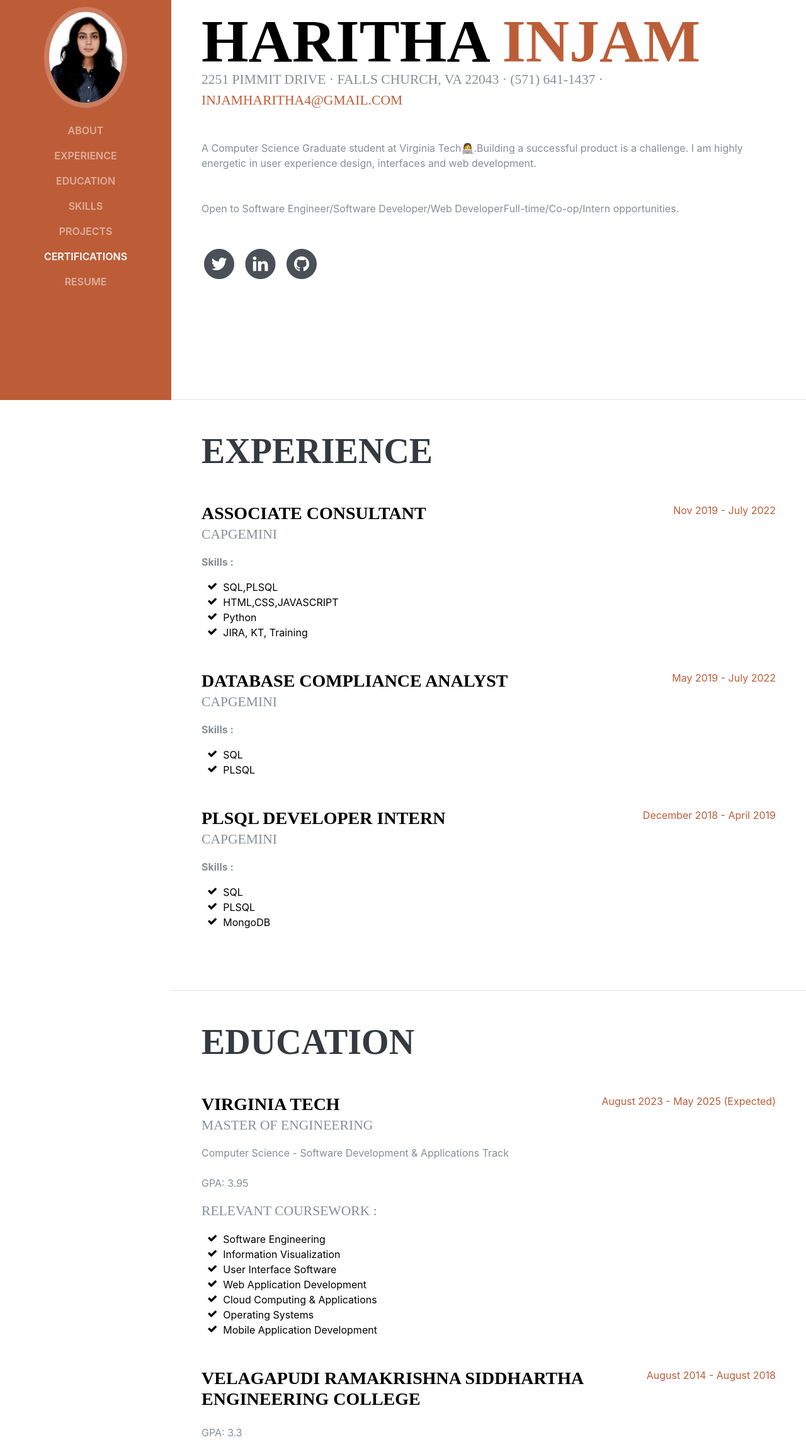
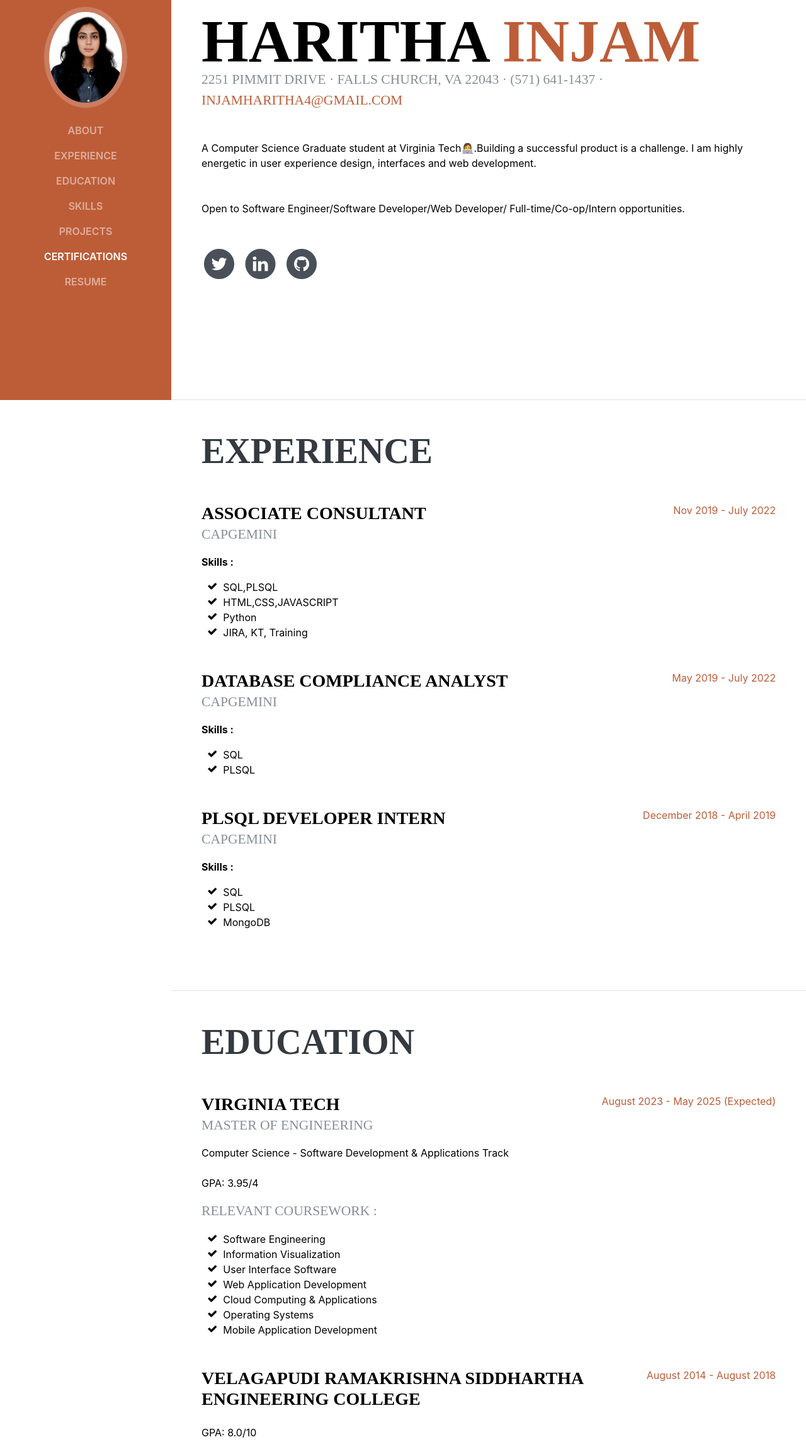
Before and after one commit to human999-hub/Portfolio, a plain HTML site: page index.html in a window 1280 px wide. Shown: the part 165-2454 px from the top of the page at 63% size. Drawn offline with nearby package versions, Linux system fonts and the light colour scheme; a web font is replaced by a local one.

Commit message:
Add files via upload

```diff
--- a/index.html
+++ b/index.html
@@ -95,9 +95,7 @@
             >
           </li>
           <li class="nav-item">
-            <a
-              class="nav-link js-scroll-trigger"
-              href="Latest_Haritha_Injam_Resume (1)_removed (3).pdf"
+            <a class="nav-link js-scroll-trigger" href="HI_Resume.pdf"
               >Resume</a
             >
           </li>
@@ -116,14 +114,14 @@
             2251 Pimmit Drive · Falls Church, VA 22043 · (571) 641-1437 ·
             <a href="mailto:name@email.com">injamharitha4@gmail.com</a>
           </div>
-          <p class="mb-5">
+          <p class="mb-5" style="color: black">
             A Computer Science Graduate student at Virginia Tech👩‍💻.Building a
             successful product is a challenge. I am highly energetic in user
             experience design, interfaces and web development.
           </p>
-          <p class="mb-5">
-            Open to Software Engineer/Software Developer/Web
-            DeveloperFull-time/Co-op/Intern opportunities.
+          <p class="mb-5" style="color: black">
+            Open to Software Engineer/Software Developer/Web Developer/
+            Full-time/Co-op/Intern opportunities.
           </p>
           <ul class="list-inline list-social-icons mb-0">
             <!-- <li class="list-inline-item">
@@ -173,7 +171,7 @@
             <div class="resume-content mr-auto">
               <h3 class="mb-0">Associate Consultant</h3>
               <div class="subheading mb-3">Capgemini</div>
-              <p><strong>Skills :</strong><br /></p>
+              <p style="color: black"><strong>Skills :</strong><br /></p>
               <ul class="fa-ul mb-0">
                 <li>
                   <i class="fa-li fa fa-check"></i>
@@ -202,7 +200,7 @@
             <div class="resume-content mr-auto">
               <h3 class="mb-0">Database Compliance Analyst</h3>
               <div class="subheading mb-3">Capgemini</div>
-              <p><strong>Skills :</strong><br /></p>
+              <p style="color: black"><strong>Skills :</strong><br /></p>
               <ul class="fa-ul mb-0">
                 <li>
                   <i class="fa-li fa fa-check"></i>
@@ -223,7 +221,7 @@
             <div class="resume-content mr-auto">
               <h3 class="mb-0">PLSQL Developer Intern</h3>
               <div class="subheading mb-3">Capgemini</div>
-              <p><strong>Skills :</strong><br /></p>
+              <p style="color: black"><strong>Skills :</strong><br /></p>
               <ul class="fa-ul mb-0">
                 <li>
                   <i class="fa-li fa fa-check"></i>
@@ -257,11 +255,11 @@
             <div class="resume-content mr-auto">
               <h3 class="mb-0">Virginia Tech</h3>
               <div class="subheading mb-3">Master of Engineering</div>
-              <div>
+              <div style="color: black">
                 Computer Science - Software Development & Applications Track
               </div>
               <br />
-              <p>GPA: 3.95</p>
+              <p style="color: black">GPA: 3.95/4</p>
               <!-- <p>
                 Relevant Coursework :<br /><br />
                 Software Engineering<br />
@@ -319,7 +317,7 @@
               </h3>
               <br />
               <!-- <div class="subheading mb-3">Technology Magnet Program</div> -->
-              <p>GPA: 3.3</p>
+              <p style="color: black">GPA: 8.0/10</p>
               <!-- <p>
                 Relevant Coursework :<br /><br />
                 Introduction to computing<br />
```
